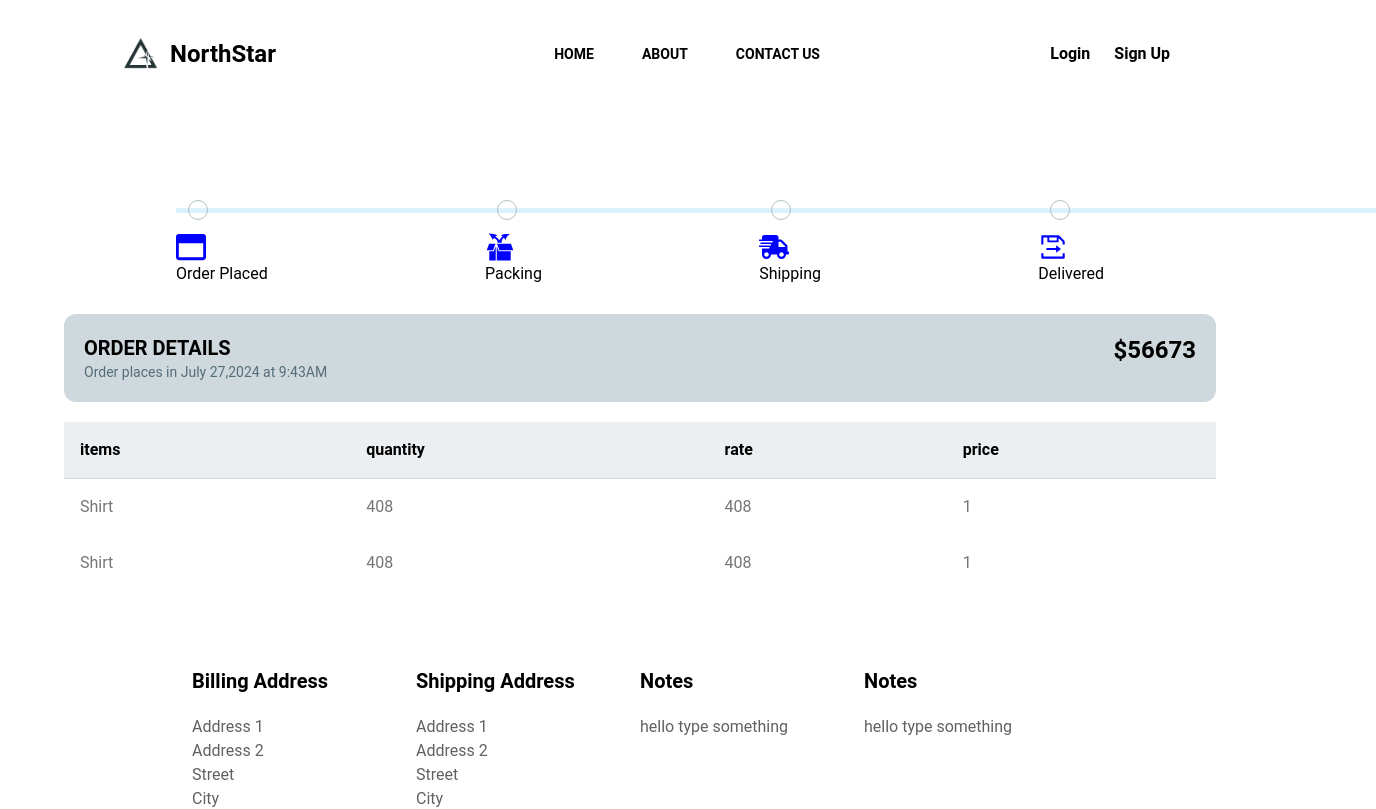
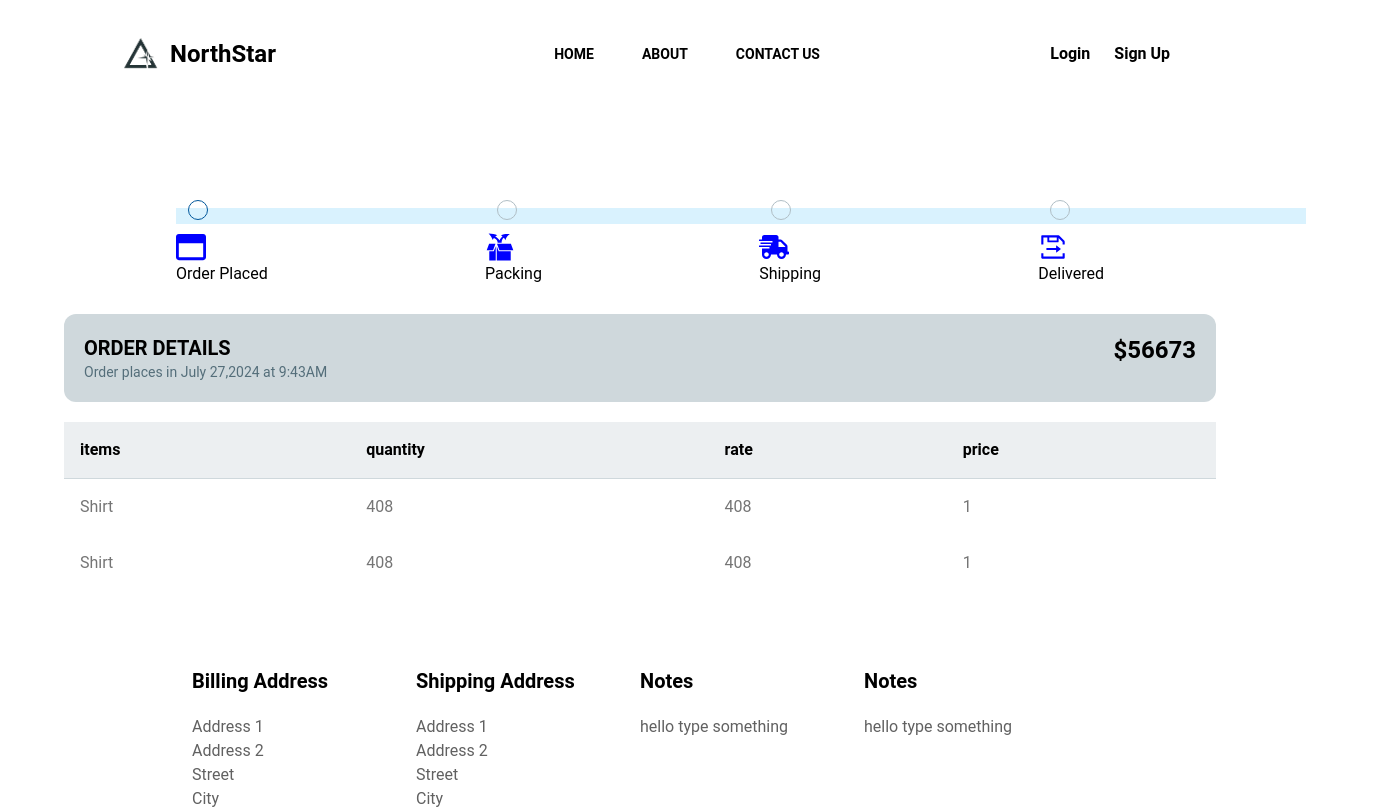
Before and after one commit to Ahalya-KT/EcommerceFashion, a React (Vite) app: page /orderDetails in a window 1280 px wide. Shown: the top 809 px of the page, 1376 px wide, since content can reach past the window. Built offline with nearby package versions, Linux system fonts and the light colour scheme.

Commit message:
ecommerce

```diff
--- a/src/Page/OrderDetails.tsx
+++ b/src/Page/OrderDetails.tsx
@@ -24,13 +24,14 @@ function OrderDetails() {
   return (
     <div className="py-40 px-16">
       <div className="flex justify-between my-7 mx-[7rem] relative">
-        <div className="absolute w-[1200px] bg-light-blue-200 h-[5px] bg-opacity-30 top-5"></div>
+        <div className="absolute w-[1130px] bg-light-blue-200 h-[6px] bg-opacity-30 top-5 p-2"></div>
         <div>
           <Radio
             name="type"
             onPointerEnterCapture={undefined}
             onPointerLeaveCapture={undefined}
             crossOrigin={undefined}
+            className="border-light-blue-900 border-solid"
           />
           <FaRegWindowMaximize size={30} color="blue" />
           <p>Order Placed</p>
```
